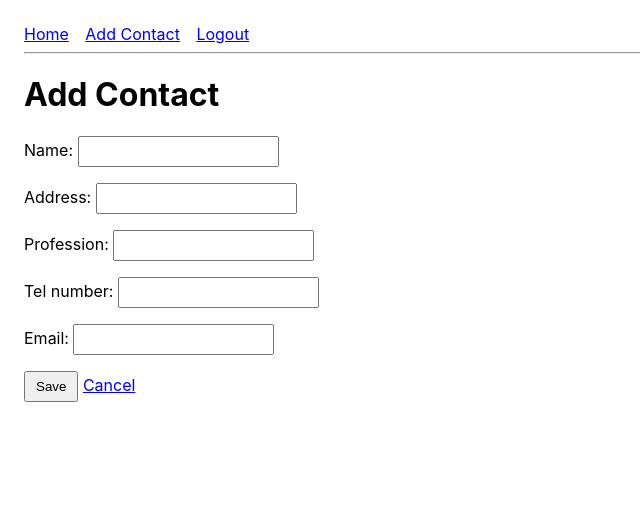
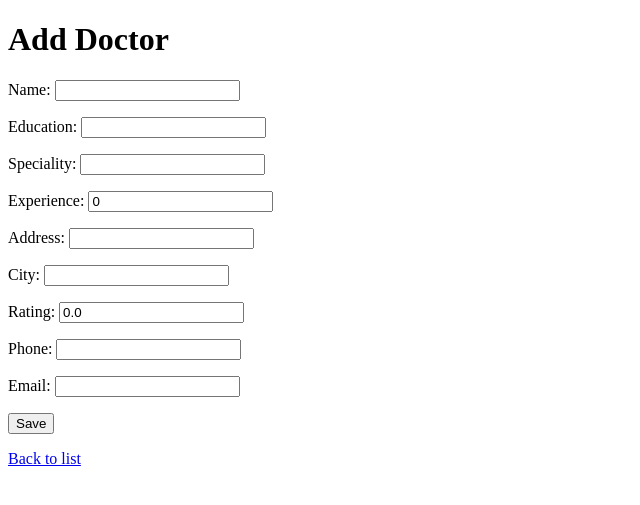
Before and after one commit to rashaelannan/ContactApp, a Django app: page /contacts/new/ in a window 1280 px wide. Shown: the top 505 px of the page, without its empty margins (0-640 px from the left). Run offline with Django 5.2, Linux system fonts and the light colour scheme; a user stored in the database is signed in.

Commit message:
changed contacts to finding doctors

```diff
--- a/mysite3/myapp3/forms.py
+++ b/mysite3/myapp3/forms.py
@@ -6,7 +6,18 @@ from .models import Contact
 class ContactForm(forms.ModelForm):
     class Meta:
         model = Contact
-        fields = ['name', 'address', 'profession', 'tel_number', 'email']
+        fields = [
+            "name",
+            "education",
+            "speciality",
+            "experience",
+            "address",
+            "city",
+            "rating",
+            "phone",
+            "email",
+        ]
+
 
 class SignUpForm(UserCreationForm):
     email = forms.EmailField(required=False)
--- a/mysite3/myapp3/models.py
+++ b/mysite3/myapp3/models.py
@@ -1,14 +1,19 @@
 from django.db import models
 
 class Contact(models.Model):
-    # id field is auto-added by Django as a primary key
-    name = models.CharField(max_length=120)
-    address = models.CharField(max_length=200, blank=True)
-    profession = models.CharField(max_length=120, blank=True)
-    tel_number = models.CharField(max_length=30, blank=True)
+    # from dataset
+    name = models.CharField(max_length=200)          # "Doctor Name"
+    education = models.CharField(max_length=300, blank=True)
+    speciality = models.CharField(max_length=200)    # "Speciality"
+    experience = models.IntegerField(default=0)      # years from "Experience"
+    address = models.CharField(max_length=300)       # "Address"
+    city = models.CharField(max_length=200)          # "Location"
+
+    # extra fields for recommendation / app
+    fees = models.IntegerField(default=0)
+    rating = models.FloatField(default=0.0)
+    phone = models.CharField(max_length=50, blank=True)
     email = models.EmailField(blank=True)
 
     def __str__(self):
-        return f"{self.name} ({self.email})"
-
-# Create your models here.
+        return f"{self.name} ({self.speciality})"
--- a/mysite3/myapp3/templates/base.html
+++ b/mysite3/myapp3/templates/base.html
@@ -1,28 +1,58 @@
-<!doctype html>
-<html>
-  <head>
-    <meta charset="utf-8" />
-    <title>{% block title %}Contacts{% endblock %}</title>
+<!DOCTYPE html>
+<html lang="en">
+<head>
+    <meta charset="UTF-8">
+    <title>{% block title %}Doctor Contacts{% endblock %}</title>
+
+    <!-- Bootstrap 5 CDN -->
+    <link
+      href="https://cdn.jsdelivr.net/npm/bootstrap@5.3.3/dist/css/bootstrap.min.css"
+      rel="stylesheet"
+    >
+
     <style>
-      body { font-family: -apple-system, system-ui, Segoe UI, Roboto, Arial, sans-serif; margin: 24px; }
-      nav a { margin-right: 12px; }
-      input, button { padding: 6px 10px; }
-      table { border-collapse: collapse; width: 100%; }
-      th, td { border-bottom: 1px solid #ddd; padding: 8px; text-align: left; }
+        body { padding-top: 70px; }
+        .table thead th { white-space: nowrap; }
     </style>
-  </head>
-  <body>
-    <nav>
+</head>
+<body>
+<nav class="navbar navbar-expand-lg navbar-dark bg-primary fixed-top">
+  <div class="container-fluid">
+    <a class="navbar-brand" href="{% url 'contact_list' %}">Doctor Finder</a>
+    <button class="navbar-toggler" type="button" data-bs-toggle="collapse"
+            data-bs-target="#navbarNav" aria-controls="navbarNav"
+            aria-expanded="false" aria-label="Toggle navigation">
+      <span class="navbar-toggler-icon"></span>
+    </button>
+    <div class="collapse navbar-collapse" id="navbarNav">
+      <ul class="navbar-nav me-auto mb-2 mb-lg-0">
+        <li class="nav-item">
+          <a class="nav-link" href="{% url 'contact_list' %}">All Doctors</a>
+        </li>
+        <li class="nav-item">
+          <a class="nav-link" href="{% url 'recommend_contacts' %}">
+            Recommendations
+          </a>
+        </li>
+      </ul>
       {% if user.is_authenticated %}
-        <a href="{% url 'contact_list' %}">Home</a>
-        <a href="{% url 'contact_create' %}">Add Contact</a>
-        <a href="{% url 'logout' %}">Logout</a>
+        <span class="navbar-text me-3">
+          Logged in as {{ user.username }}
+        </span>
+        <a class="btn btn-outline-light btn-sm" href="{% url 'logout' %}">
+          Logout
+        </a>
       {% else %}
-        <a href="{% url 'login' %}">Login</a>
-        <a href="{% url 'signup' %}">Sign up</a>
+        <a class="btn btn-light btn-sm" href="{% url 'login' %}">Login</a>
       {% endif %}
-    </nav>
-    <hr>
+    </div>
+  </div>
+</nav>
+
+<div class="container">
     {% block content %}{% endblock %}
-  </body>
+</div>
+
+<script src="https://cdn.jsdelivr.net/npm/bootstrap@5.3.3/dist/js/bootstrap.bundle.min.js"></script>
+</body>
 </html>
--- a/mysite3/myapp3/templates/contacts/form.html
+++ b/mysite3/myapp3/templates/contacts/form.html
@@ -1,11 +1,15 @@
-{% extends "base.html" %}
-{% block title %}{{ title }}{% endblock %}
-{% block content %}
-  <h1>{{ title }}</h1>
-  <form method="post">
+<!DOCTYPE html>
+<html>
+<head>
+    <title>{{ title }}</title>
+</head>
+<body>
+<h1>{{ title }}</h1>
+<form method="post">
     {% csrf_token %}
     {{ form.as_p }}
     <button type="submit">Save</button>
-    <a href="{% url 'contact_list' %}">Cancel</a>
-  </form>
-{% endblock %}
+</form>
+<p><a href="{% url 'contact_list' %}">Back to list</a></p>
+</body>
+</html>
--- a/mysite3/myapp3/urls.py
+++ b/mysite3/myapp3/urls.py
@@ -6,4 +6,5 @@ urlpatterns = [
     path('contacts/new/', views.contact_create, name='contact_create'),
     path('contacts/<int:pk>/edit/', views.contact_update, name='contact_update'),
     path('contacts/<int:pk>/delete/', views.contact_delete, name='contact_delete'),
+    path('recommend/', views.recommend_contacts, name='recommend_contacts'),
 ]
--- a/mysite3/myapp3/views.py
+++ b/mysite3/myapp3/views.py
@@ -1,5 +1,4 @@
 from django.contrib.auth.decorators import login_required
-from django.contrib.auth.mixins import LoginRequiredMixin
 from django.contrib.auth import login
 from django.shortcuts import render, redirect, get_object_or_404
 from django.views.generic import CreateView
@@ -9,6 +8,7 @@ from django.db.models import Q
 from .models import Contact
 from .forms import ContactForm, SignUpForm
 
+
 # --- SIGNUP ---
 class SignUpView(CreateView):
     form_class = SignUpForm
@@ -17,25 +17,27 @@ class SignUpView(CreateView):
 
     def form_valid(self, form):
         user = form.save()
-        # auto-login after successful signup
         login(self.request, user)
         return redirect(self.success_url)
+
 
 # --- CRUD ---
 @login_required
 def contact_list(request):
-    """List + simple search across multiple fields."""
     q = request.GET.get('q', '').strip()
     contacts = Contact.objects.all()
     if q:
         contacts = contacts.filter(
             Q(name__icontains=q) |
+            Q(speciality__icontains=q) |
+            Q(city__icontains=q) |
             Q(address__icontains=q) |
-            Q(profession__icontains=q) |
-            Q(tel_number__icontains=q) |
+            Q(education__icontains=q) |
+            Q(phone__icontains=q) |
             Q(email__icontains=q)
         ).distinct()
     return render(request, 'contacts/list.html', {'contacts': contacts, 'q': q})
+
 
 @login_required
 def contact_create(request):
@@ -46,7 +48,8 @@ def contact_create(request):
             return redirect('contact_list')
     else:
         form = ContactForm()
-    return render(request, 'contacts/form.html', {'form': form, 'title': 'Add Contact'})
+    return render(request, 'contacts/form.html', {'form': form, 'title': 'Add Doctor'})
+
 
 @login_required
 def contact_update(request, pk):
@@ -58,7 +61,8 @@ def contact_update(request, pk):
             return redirect('contact_list')
     else:
         form = ContactForm(instance=contact)
-    return render(request, 'contacts/form.html', {'form': form, 'title': 'Edit Contact'})
+    return render(request, 'contacts/form.html', {'form': form, 'title': 'Edit Doctor'})
+
 
 @login_required
 def contact_delete(request, pk):
@@ -69,4 +73,26 @@ def contact_delete(request, pk):
     return render(request, 'contacts/confirm_delete.html', {'contact': contact})
 
 
-# Create your views here.
+# --- RECOMMENDATION ENGINE ---
+@login_required
+def recommend_contacts(request):
+    city = request.GET.get('city', '').strip()
+    speciality = request.GET.get('speciality', '').strip()
+
+    qs = Contact.objects.all()
+
+    if city:
+        qs = qs.filter(city__icontains=city)
+
+    if speciality:
+        qs = qs.filter(speciality__icontains=speciality)
+
+    # Recommendation ordering: by rating then experience
+    qs = qs.order_by('-rating', '-experience')
+
+    context = {
+        'contacts': qs,
+        'city': city,
+        'speciality': speciality,
+    }
+    return render(request, 'contacts/recommend.html', context)
--- a/mysite3/mysite3/urls.py
+++ b/mysite3/mysite3/urls.py
@@ -1,19 +1,4 @@
-"""
-URL configuration for mysite3 project.
 
-The `urlpatterns` list routes URLs to views. For more information please see:
-    https://docs.djangoproject.com/en/5.2/topics/http/urls/
-Examples:
-Function views
-    1. Add an import:  from my_app import views
-    2. Add a URL to urlpatterns:  path('', views.home, name='home')
-Class-based views
-    1. Add an import:  from other_app.views import Home
-    2. Add a URL to urlpatterns:  path('', Home.as_view(), name='home')
-Including another URLconf
-    1. Import the include() function: from django.urls import include, path
-    2. Add a URL to urlpatterns:  path('blog/', include('blog.urls'))
-"""
 from django.contrib import admin
 from django.urls import path, include
 from django.contrib.auth import views as auth_views
```
Also changed, not shown: mysite3/myapp3/templates/contacts/confirm_delete.html (+12 -9 lines), mysite3/myapp3/templates/contacts/list.html (+47 -17 lines), mysite3/myapp3/templates/contacts/recommend.html (added, +59 -0 lines), mysite3/requirements.txt (added, +30 -0 lines), mysite3/db.sqlite3, mysite3/myapp3/data/doctors.csv (added), mysite3/myapp3/migrations/0002_remove_contact_profession_remove_contact_tel_number_and_more.py (added), mysite3/myapp3/migrations/0003_remove_contact_hospital_contact_education_and_more.py (added).
